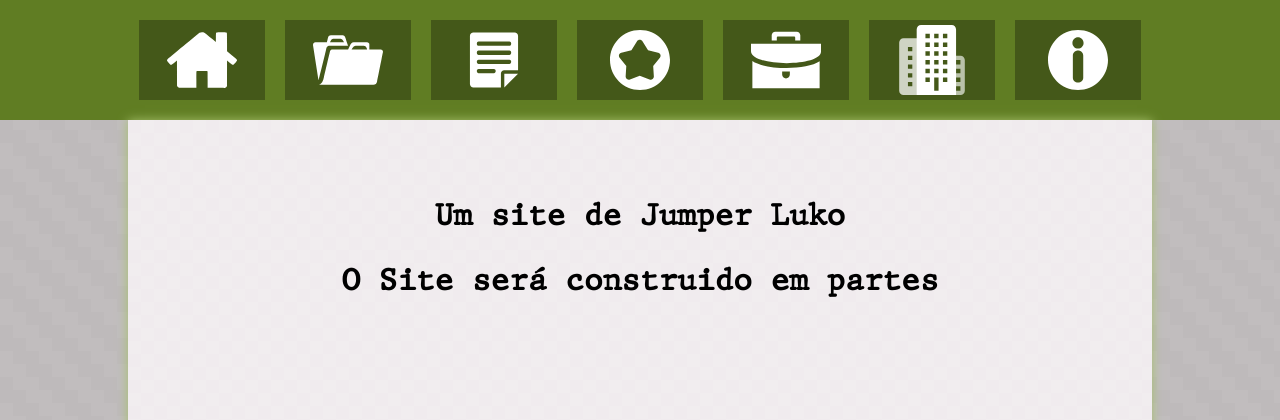
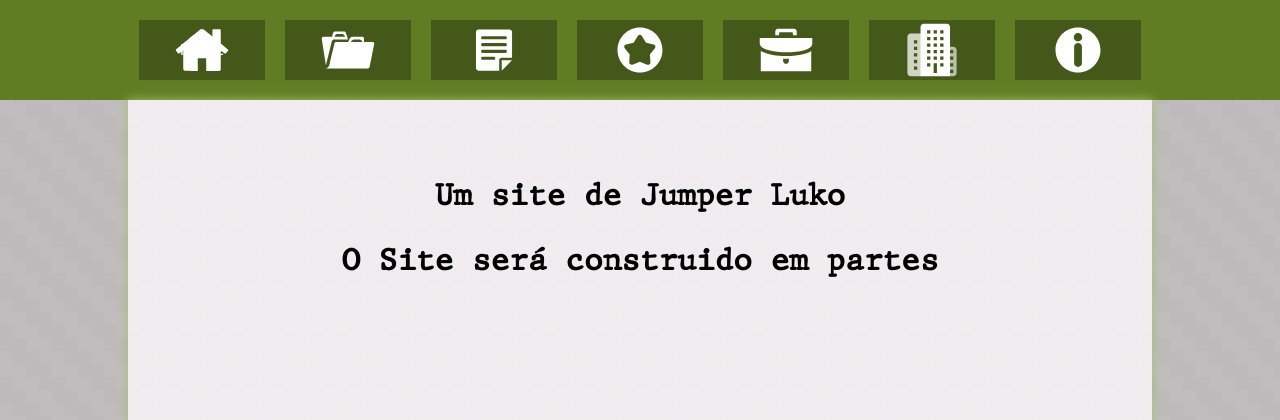
Before and after one commit to JumperLuko/JumperLuko.github.io, a PHP site: page / in a window 1280 px wide. Shown: the top 420 px of the page. Run offline with PHP 8.4, Linux system fonts and the light colour scheme; style sheets or scripts are compiled from the project's sources.

Commit message:
Menu diminuiu o tamanho Quando fui comparar com um site percebi que.... .... meu menu não tinha motivo para ser tão grande.

```diff
--- a/css/style.css
+++ b/css/style.css
@@ -13,7 +13,7 @@ body {
 
 nav {
   background-color: #607d23;
-  height: 120px;
+  height: 100px;
   width: 100%;
   padding: 0 10px 0 10px;
   display: -webkit-box;
@@ -42,11 +42,12 @@ nav {
 nav > a {
   min-width: 80px;
   width: 10%;
-  height: 80px;
+  height: 60px;
   padding: 5px;
   background-color: #445819;
   background-repeat: no-repeat;
   background-position: center;
+  background-size: 60px;
   margin: 10px;
   -ms-flex-negative: 0;
       flex-shrink: 0;
--- a/css/style.scss
+++ b/css/style.scss
@@ -12,7 +12,7 @@ body{
 
 nav{
     background-color:#607d23;
-    height:120px;
+    height:100px;
     width:100%;
     padding:0 10px 0 10px;
     display:flex;
@@ -27,11 +27,12 @@ nav{
     > a{
         min-width:80px;
         width:10%;
-        height:80px;
+        height:60px;
         padding:5px;
         background-color:#445819;
         background-repeat: no-repeat;
         background-position: center;
+        background-size:60px;
         margin:10px;
         flex-shrink:0;
         display:flex;
```
Also changed, not shown: css/style.min.css.
